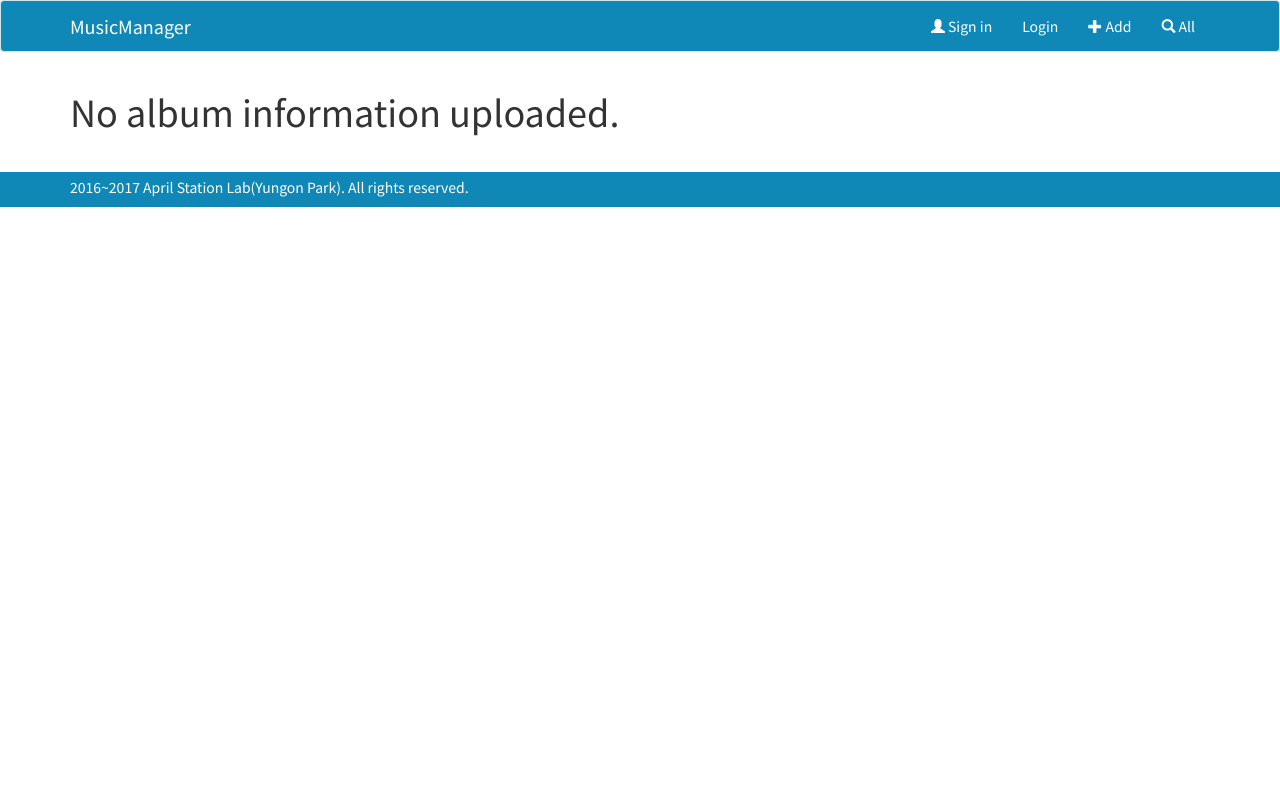
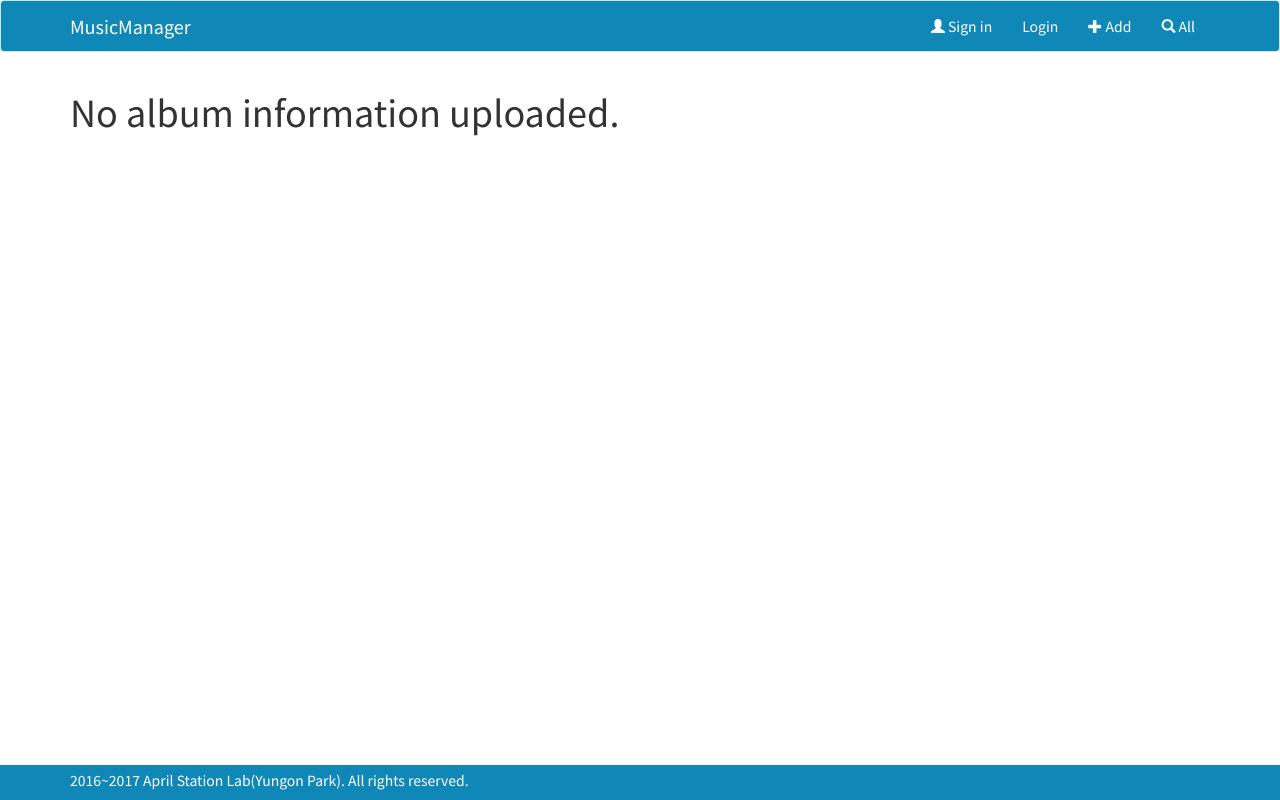
Before and after one commit to rubysoho07/MusicManager, a Django app: page / in a window 1280 px wide. Run offline with Django 3.2, Linux system fonts and the light colour scheme; data that the repository does not hold is empty; style sheets or scripts are compiled from the project's sources; parts of the project's set-up code (start-up, migrations or seed data) failed here and were passed over; some libraries are stand-ins or nearby versions.

Commit message:
(Close #38) Fix position of the footer

```diff
--- a/manager_core/static/manager_core/css/custom.css
+++ b/manager_core/static/manager_core/css/custom.css
@@ -1,9 +1,18 @@
 @import url(https://fonts.googleapis.com/earlyaccess/notosanskr.css);
+html {
+  height: 100%;
+}
 body {
+  position: relative;
+  min-height: 100%;
   font-family: 'Noto Sans KR', sans-serif;
 }
 /* To customizing footer. */
 .gonifooter {
+  position: absolute;
+  right: 0;
+  bottom: 0;
+  left: 0;
   background: #1088B7;
   color: white;
   vertical-align: middle;
--- a/manager_core/static/manager_core/less/custom.less
+++ b/manager_core/static/manager_core/less/custom.less
@@ -4,12 +4,22 @@
 @row-height: 33px;
 @row-padding: @row-height / 2;
 
+html {
+  height: 100%;
+}
+
 body {
+  position: relative;
+  min-height: 100%;
   font-family: 'Noto Sans KR', sans-serif;
 }
 
 /* To customizing footer. */
 .gonifooter {
+  position: absolute;
+  right: 0;
+  bottom: 0;
+  left: 0;
   background: @base-color;
   color: white;
   vertical-align: middle;
```
